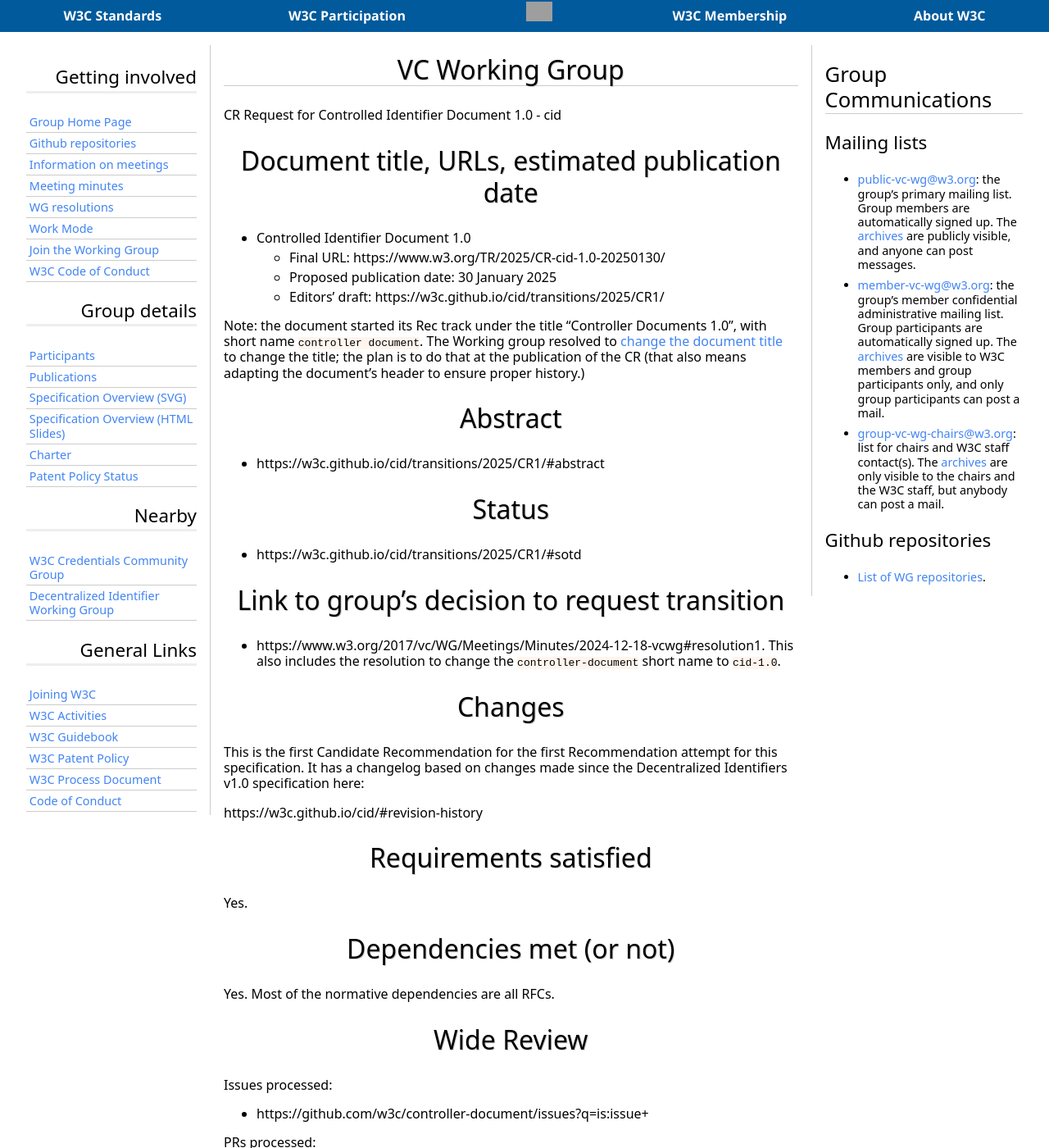
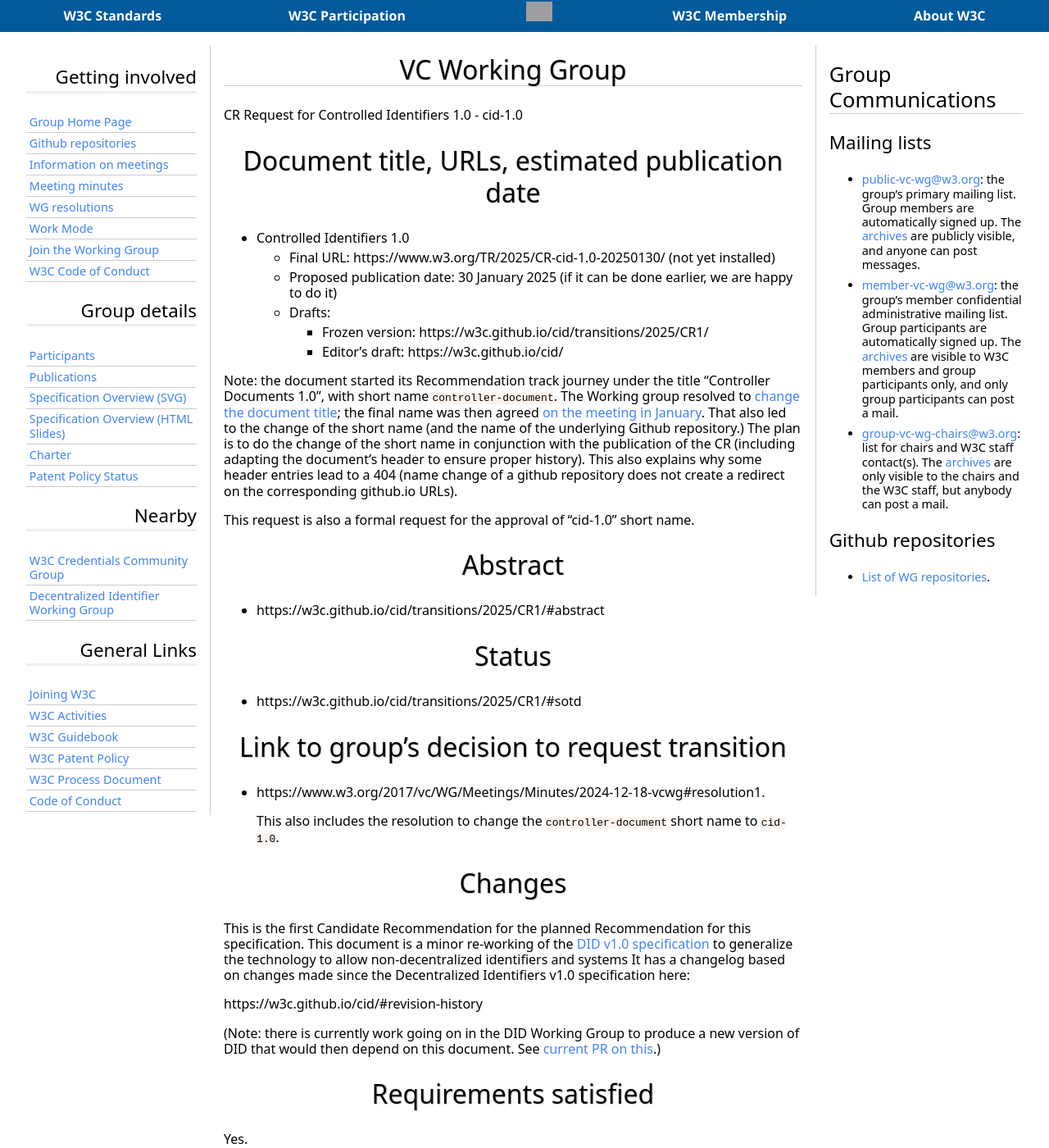
Before and after one commit to w3c/verifiable-credentials, a Jekyll site: the page built from admin/CR-cid-Dec-2024/Approval_request.md, in a window 1280 px wide and 1400 px high. Shown: the whole window at 82% size. Built offline with Jekyll 4.4.1, drawn with Linux system fonts in a browser that asks for light colours; some web fonts are replaced; our own code applies the rules of GitHub Pages for plain Markdown files; some of the changed text lies outside the part shown; grey boxes are pictures that could not be loaded.

Commit message:
Final version of the CID CR submission text

```diff
--- a/admin/CR-cid-Dec-2024/Approval_request.md
+++ b/admin/CR-cid-Dec-2024/Approval_request.md
@@ -1,16 +1,17 @@
-CR Request for Controlled Identifier Document 1.0 - cid
+CR Request for Controlled Identifiers 1.0 - cid-1.0
 
 # Document title, URLs, estimated publication date
 
-- Controlled Identifier Document 1.0
-    - Final URL: https://www.w3.org/TR/2025/CR-cid-1.0-20250130/
-    - Proposed publication date: 30 January 2025
-    - Editors' draft: https://w3c.github.io/cid/transitions/2025/CR1/
+- Controlled Identifiers 1.0
+    - Final URL: https://www.w3.org/TR/2025/CR-cid-1.0-20250130/ (not yet installed)
+    - Proposed publication date: 30 January 2025 (if it can be done earlier, we are happy to do it)
+    - Drafts:
+      - Frozen version: https://w3c.github.io/cid/transitions/2025/CR1/
+      - Editor's draft: https://w3c.github.io/cid/
 
-Note: the document started its Rec track under the title "Controller Documents 1.0", with short name
-`controller document`. The Working group resolved to [change the document title](https://www.w3.org/2017/vc/WG/Meetings/Minutes/2024-12-04-vcwg#resolution1)
-to change the title; the plan is to do that at the publication of the CR (that also means adapting the document's header
-to ensure proper history.)
+Note: the document started its Recommendation track journey under the title "Controller Documents 1.0", with short name `controller-document`. The Working group resolved to [change the document title](https://www.w3.org/2017/vc/WG/Meetings/Minutes/2024-12-04-vcwg#resolution1); the final name was then agreed [on the meeting in January](https://www.w3.org/2017/vc/WG/Meetings/Minutes/2025-01-08-vcwg#section2). That also led to the change of the short name (and the name of the underlying Github repository.) The plan is to do the change of the short name in conjunction with the publication of the CR (including adapting the document's header to ensure proper history). This also explains why some header entries lead to a 404 (name change of a github repository does not create a redirect on the corresponding github.io URLs).
+
+This request is also a formal request for the approval of "cid-1.0" short name.
 
 # Abstract
 
@@ -22,16 +23,17 @@
 
 # Link to group's decision to request transition
 
-- https://www.w3.org/2017/vc/WG/Meetings/Minutes/2024-12-18-vcwg#resolution1. This also includes the
-resolution to change the `controller-document` short name to `cid-1.0`.
+- https://www.w3.org/2017/vc/WG/Meetings/Minutes/2024-12-18-vcwg#resolution1.
+
+    This also includes the resolution to change the `controller-document` short name to `cid-1.0`.
 
 # Changes
 
-This is the first Candidate Recommendation for the first Recommendation attempt
-for this specification. It has a changelog based on changes made since the
-Decentralized Identifiers v1.0 specification here:
+This is the first Candidate Recommendation for the planned Recommendation for this specification. This document is a minor re-working of the [DID v1.0 specification](https://www.w3.org/TR/2022/REC-did-core-20220719/) to generalize the technology to allow non-decentralized identifiers and systems It has a changelog based on changes made since the Decentralized Identifiers v1.0 specification here:
 
 https://w3c.github.io/cid/#revision-history
+
+(Note: there is currently work going on in the DID Working Group to produce a new version of DID that would then depend on this document. See [current PR on this](https://github.com/w3c/did-core/pull/877).)
 
 # Requirements satisfied
 
@@ -39,15 +41,15 @@
 
 # Dependencies met (or not)
 
-Yes. Most of the normative dependencies are all RFCs.
+Yes. Most of the normative dependencies are RFCs.
 
 # Wide Review
 
 Issues processed:
-- https://github.com/w3c/controller-document/issues?q=is:issue+
+- https://github.com/w3c/cid/issues?q=is:issue+
 
 PRs processed:
-- https://github.com/w3c/controller-document/pulls?q=is:pr+
+- https://github.com/w3c/cid/pulls?q=is:pr+
 
 Horizontal reviews:
 
```
Also changed, not shown: other parts of admin/CR-cid-Dec-2024/Approval_request.md (+2 -11 lines).
